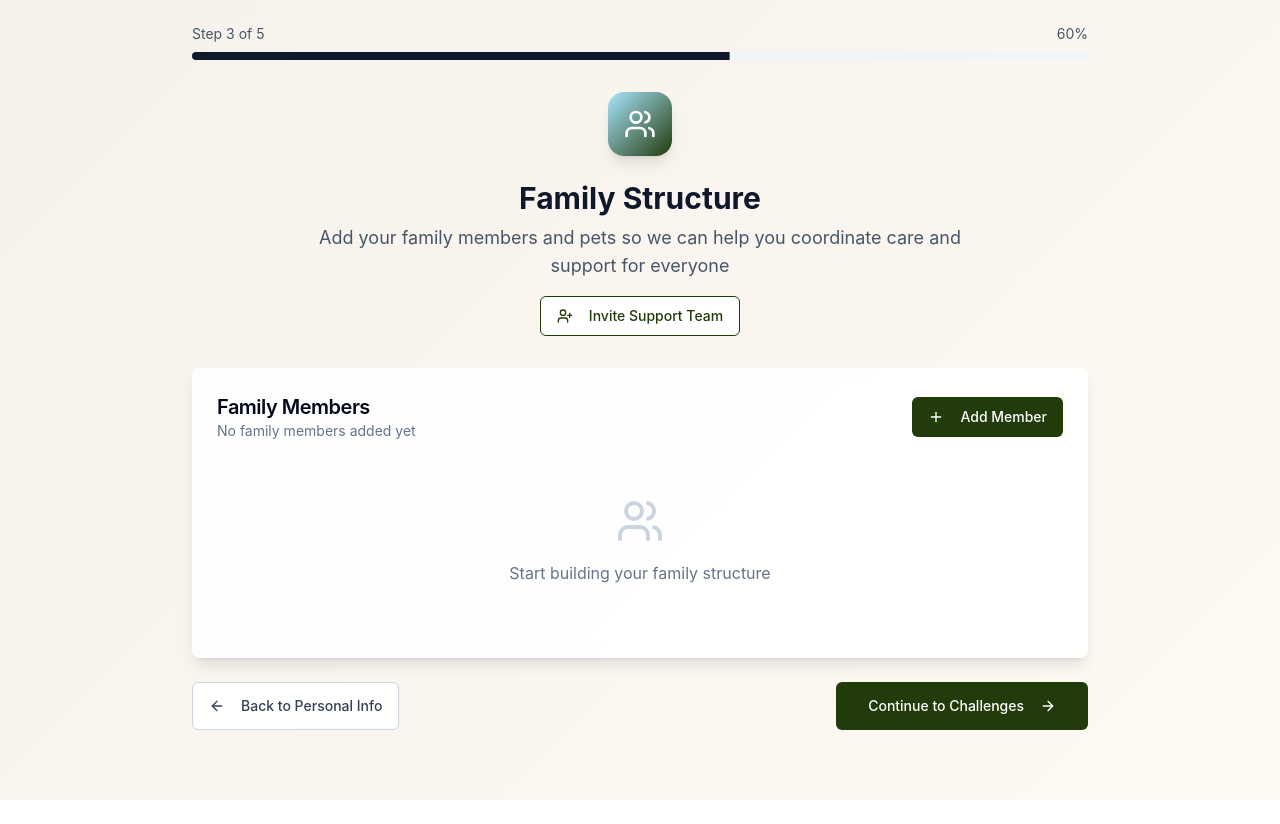
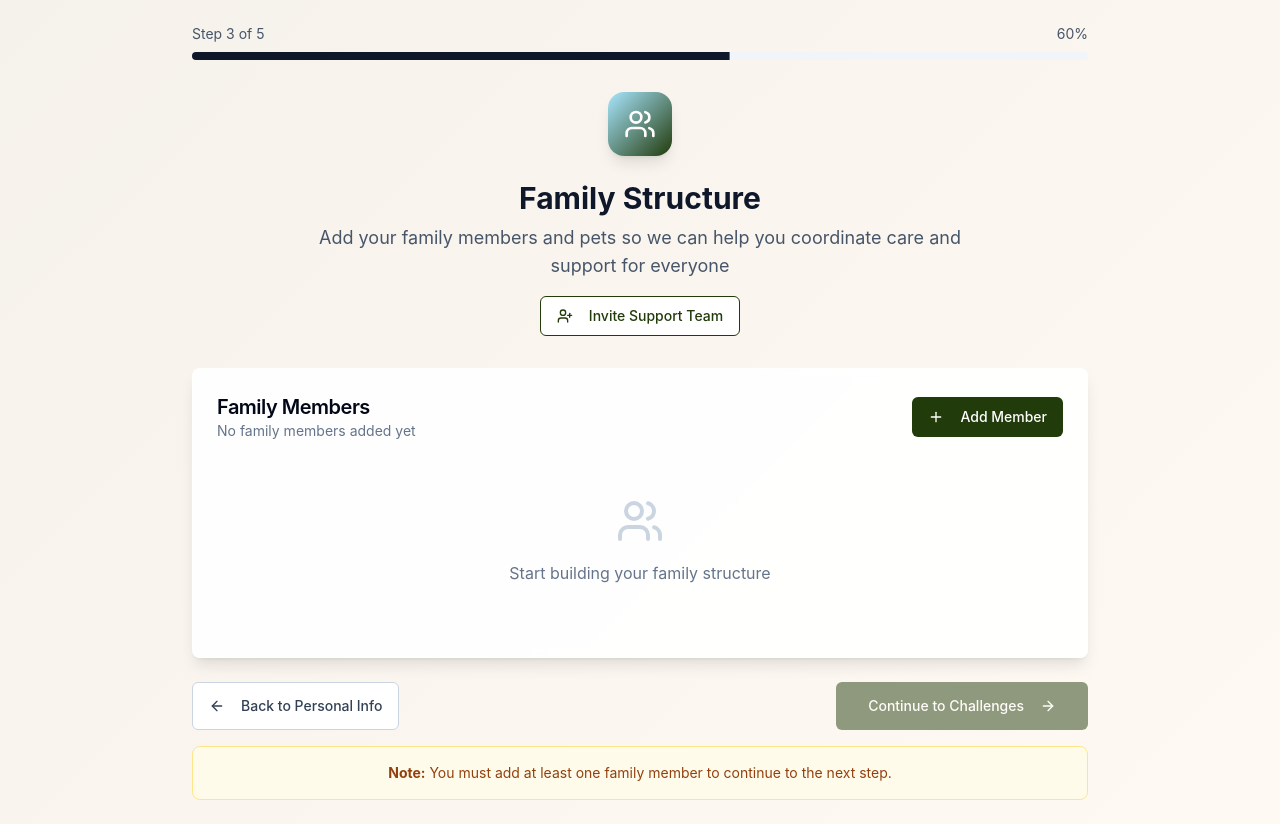
Before and after one commit to rembertdesigns/Eloura-Beta, a React (Vite) app: page /family-structure in a window 1280 px wide. Before the commit the page ends 800 px from the top, so only its background shows below. Built offline with nearby package versions, Linux system fonts and the light colour scheme.

Commit message:
Require family member before challenges
Prevent navigation to challenges if no family members are added.

```diff
--- a/src/pages/FamilyStructure.tsx
+++ b/src/pages/FamilyStructure.tsx
@@ -141,6 +141,16 @@ const FamilyStructure = () => {
   };
 
   const handleContinue = async () => {
+    // Check if at least one family member has been added
+    if (familyMembers.length === 0) {
+      toast({
+        title: "Family members required",
+        description: "Please add at least one family member before continuing",
+        variant: "destructive",
+      });
+      return;
+    }
+
     try {
       setSaving(true);
 
@@ -468,8 +478,8 @@ const FamilyStructure = () => {
 
           <Button
             onClick={handleContinue}
-            disabled={saving}
-            className="flex-1 sm:flex-none h-12 bg-[#223b0a] hover:bg-[#1a2e08] text-white px-8"
+            disabled={saving || familyMembers.length === 0}
+            className="flex-1 sm:flex-none h-12 bg-[#223b0a] hover:bg-[#1a2e08] text-white px-8 disabled:opacity-50 disabled:cursor-not-allowed"
           >
             {saving ? (
               <div className="flex items-center gap-2">
@@ -484,6 +494,15 @@ const FamilyStructure = () => {
             )}
           </Button>
         </div>
+
+        {/* Requirement Notice */}
+        {familyMembers.length === 0 && (
+          <div className="text-center mt-4 p-4 bg-amber-50 border border-amber-200 rounded-lg">
+            <p className="text-amber-800 text-sm">
+              <strong>Note:</strong> You must add at least one family member to continue to the next step.
+            </p>
+          </div>
+        )}
       </div>
 
       <AddFamilyMemberModal
```
